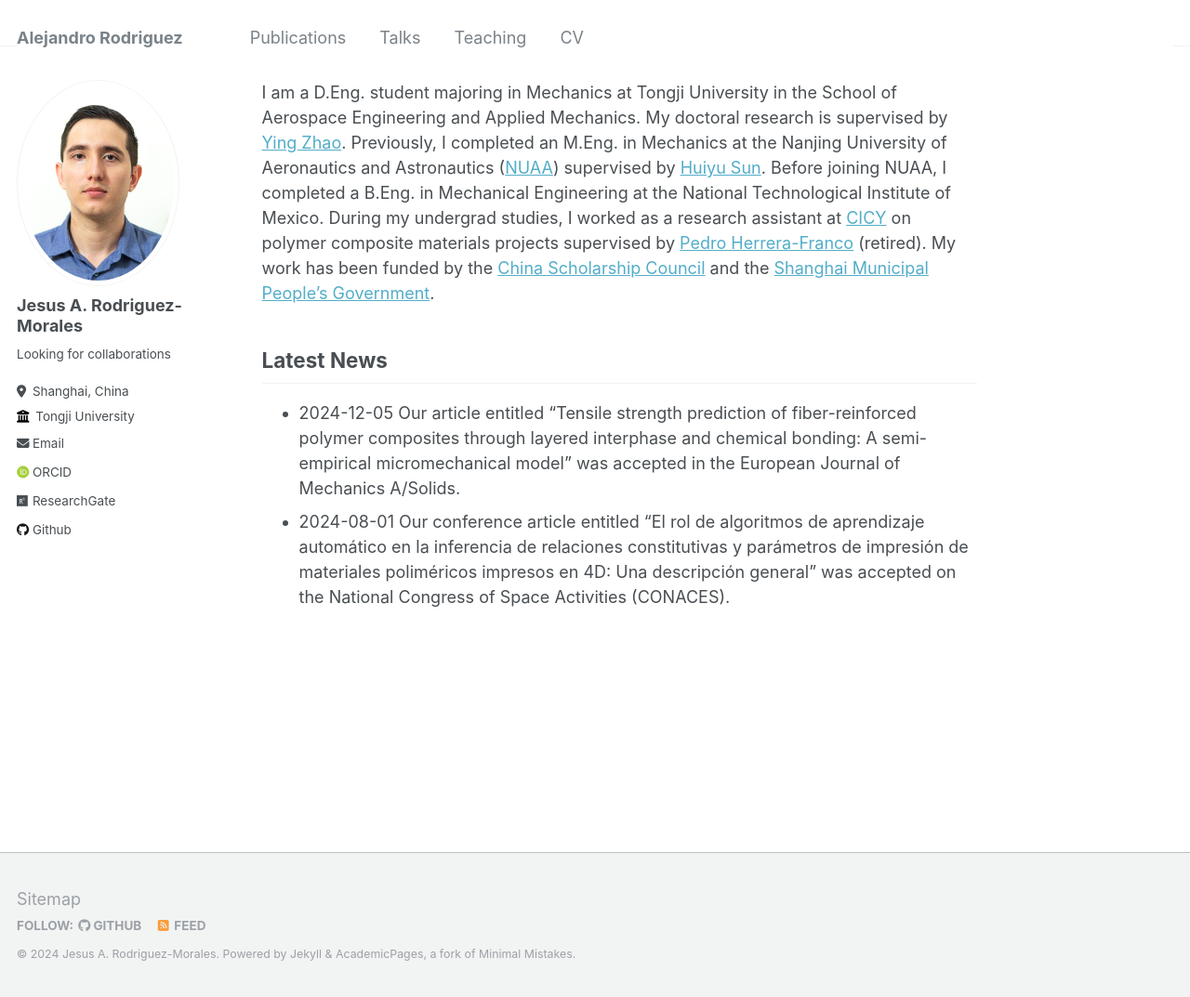
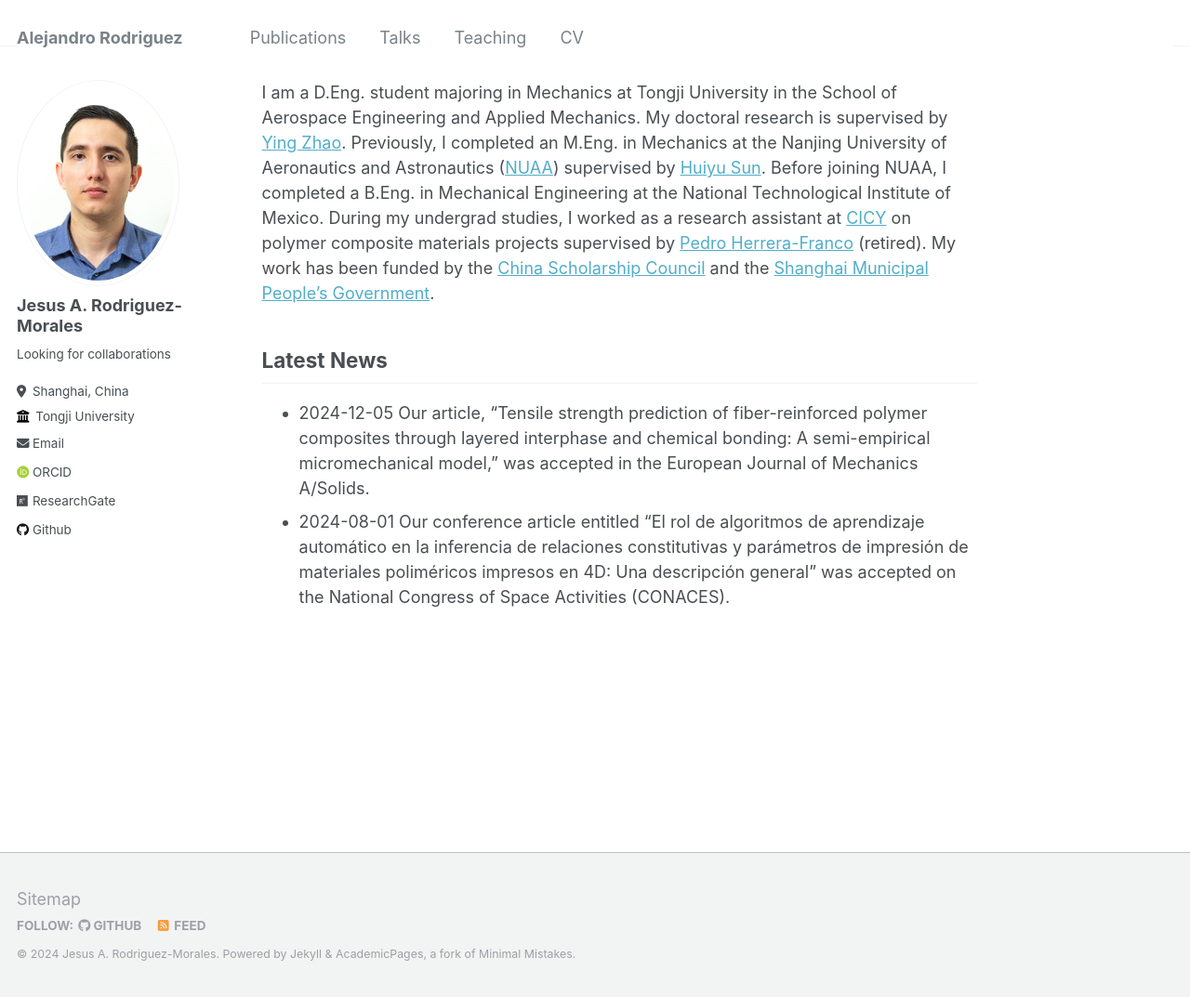
Before and after one commit to alex-rodriguez-m/alex-rodriguez-m.github.io, a Jekyll site: the page built from _pages/about.md, in a window 1280 px wide and 1073 px high. Shown: the whole window at 93% size. Built offline with Jekyll 4.4.1, drawn with Linux system fonts in a browser that asks for light colours; some web fonts are replaced.

Commit message:
Update about.md

```diff
--- a/_pages/about.md
+++ b/_pages/about.md
@@ -11,5 +11,5 @@ I am a D.Eng. student majoring in Mechanics at Tongji University in the School o
 
 
 ## Latest News
-* 2024-12-05 Our article entitled "Tensile strength prediction of fiber-reinforced polymer composites through layered interphase and chemical bonding: A semi-empirical micromechanical model" was accepted in the European Journal of Mechanics A/Solids.
+* 2024-12-05 Our article, "Tensile strength prediction of fiber-reinforced polymer composites through layered interphase and chemical bonding: A semi-empirical micromechanical model," was accepted in the European Journal of Mechanics A/Solids.
 * 2024-08-01 Our conference article entitled "El rol de algoritmos de aprendizaje automático en la inferencia de relaciones constitutivas y parámetros de impresión de materiales poliméricos impresos en 4D: Una descripción general" was accepted on the National Congress of Space Activities (CONACES).
```
